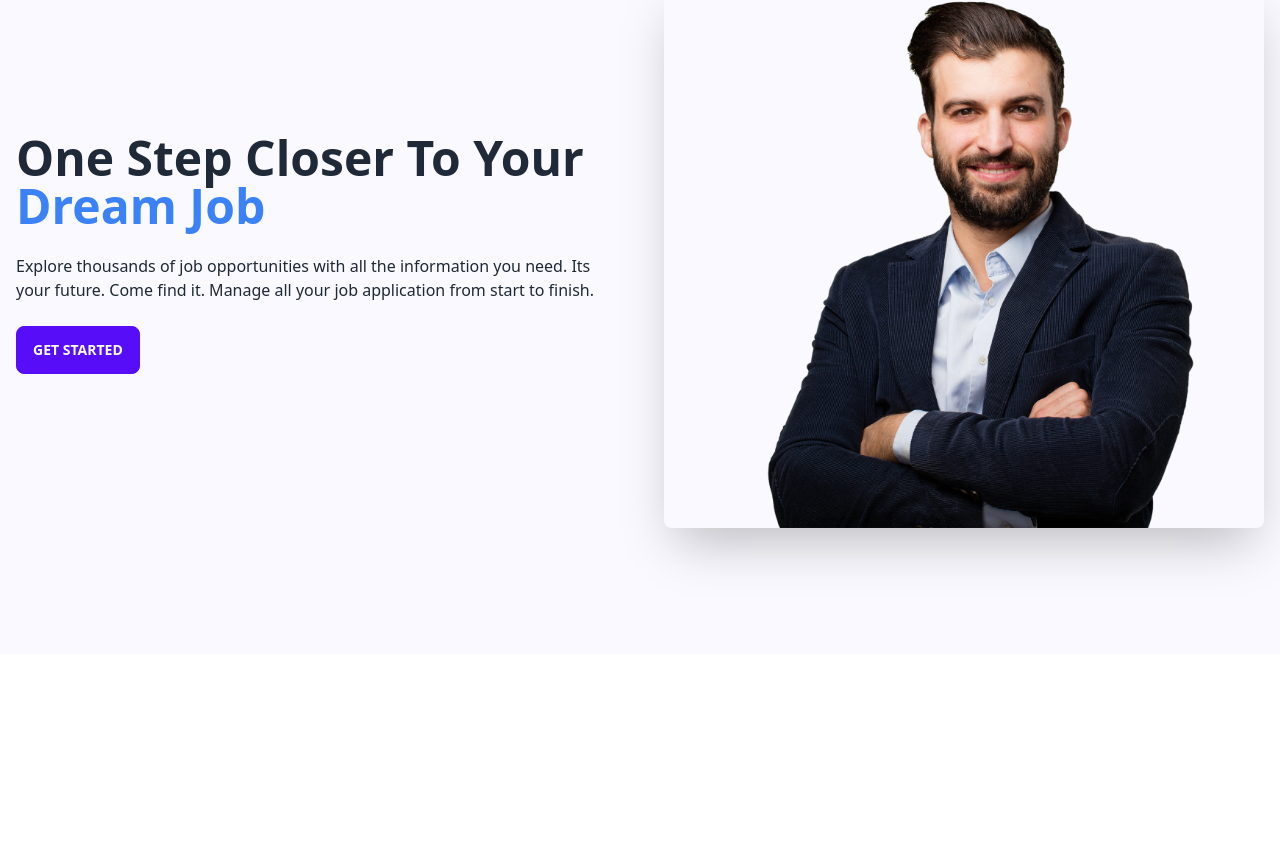
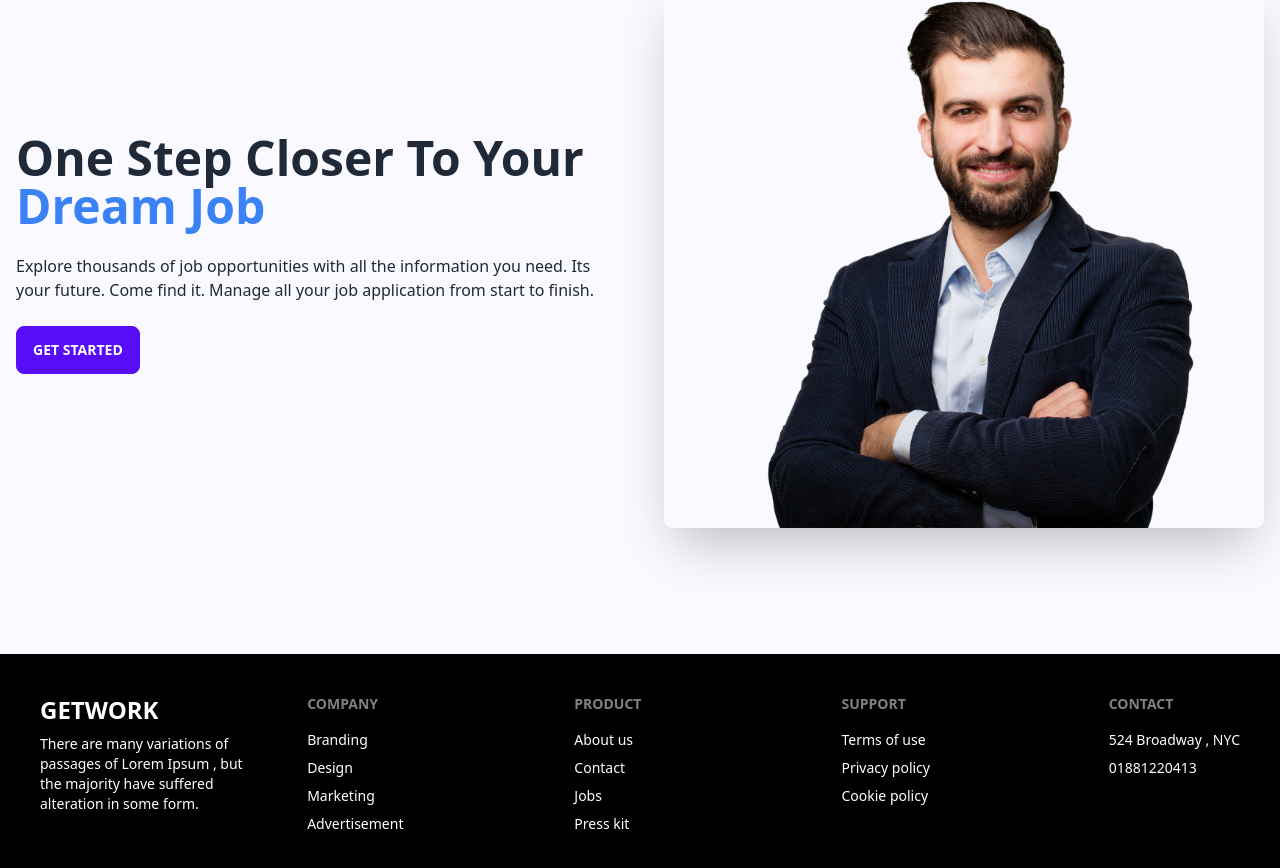
Before and after one commit to rana-arju/jobfinder, a React (Vite) app: page / in a window 1280 px wide. Shown: the part 214-1082 px from the top of the page. Before the commit the page ends 868 px from the top, so only its background shows below. Built offline with nearby package versions, Linux system fonts and the light colour scheme.

Commit message:
footer design complate

```diff
--- a/src/App.jsx
+++ b/src/App.jsx
@@ -1,18 +1,19 @@
-import { useState } from 'react'
-import reactLogo from './assets/react.svg'
-import viteLogo from '/vite.svg'
-import './App.css'
-import Header from './components/header/Header'
-import Hero from './components/Hero/Hero'
+import { useState } from "react";
+import reactLogo from "./assets/react.svg";
+import viteLogo from "/vite.svg";
+import "./App.css";
+import Header from "./components/header/Header";
+import Hero from "./components/Hero/Hero";
+import Footer from "./components/footer/Footer";
 
 function App() {
-
   return (
     <>
-    <Header />
+      <Header />
       <Hero />
+      <Footer />
     </>
   );
 }
 
-export default App
+export default App;
--- /dev/null
+++ b/src/components/footer/Footer.jsx
@@ -0,0 +1,43 @@
+import React from "react";
+
+const Footer = () => {
+  return (
+    <footer className="footer grid-cols-2 w-full md:grid-cols-4 gap-10 p-10 bg-black text-white">
+      <div>
+        <p className="text-2xl font-bold">GETWORK</p>
+
+        <p>
+          There are many variations of passages of Lorem Ipsum , but the
+          majority have suffered alteration in some form.
+        </p>
+      </div>
+      <div>
+        <span className="footer-title">Company</span>
+        <a className="link link-hover">Branding</a>
+        <a className="link link-hover">Design</a>
+        <a className="link link-hover">Marketing</a>
+        <a className="link link-hover">Advertisement</a>
+      </div>
+      <div>
+        <span className="footer-title">Product</span>
+        <a className="link link-hover">About us</a>
+        <a className="link link-hover">Contact</a>
+        <a className="link link-hover">Jobs</a>
+        <a className="link link-hover">Press kit</a>
+      </div>
+      <div>
+        <span className="footer-title">Support</span>
+        <a className="link link-hover">Terms of use</a>
+        <a className="link link-hover">Privacy policy</a>
+        <a className="link link-hover">Cookie policy</a>
+      </div>{" "}
+      <div>
+        <span className="footer-title">contact</span>
+        <a className="link link-hover">524 Broadway , NYC</a>
+        <a className="link link-hover">01881220413</a>
+      </div>
+    </footer>
+  );
+};
+
+export default Footer;
```
